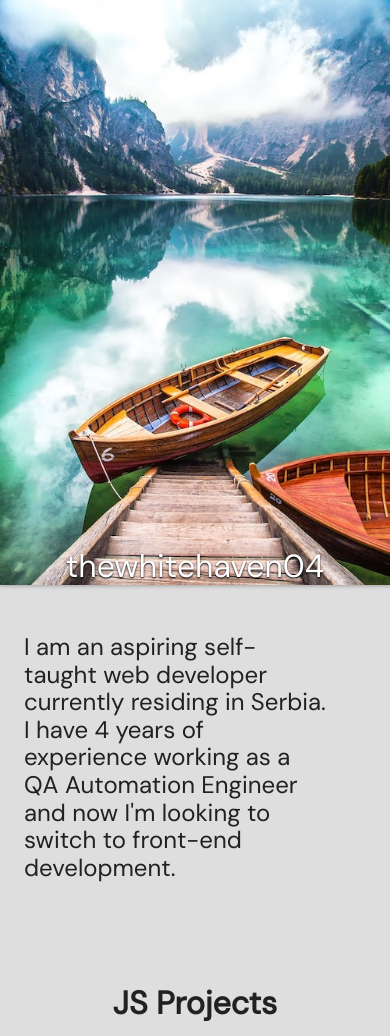
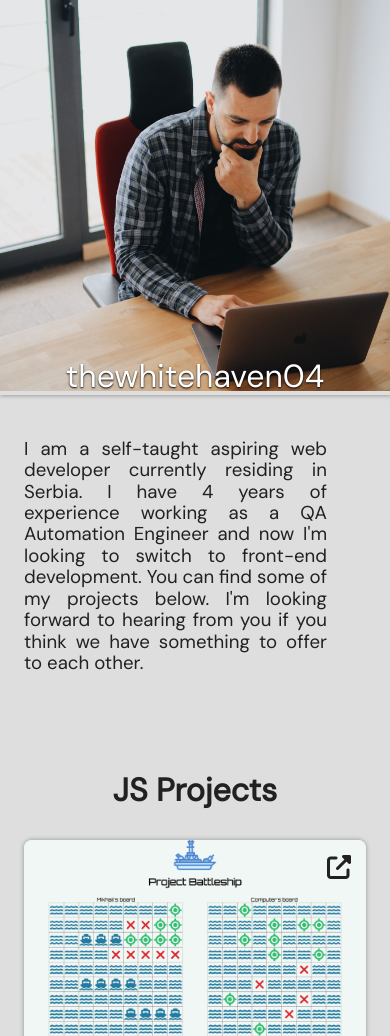
Before and after one commit to thewhitehaven04/PersonalPortfolio, a website built with webpack: page src/index.html in a window 390 px wide. Shown: the top 1036 px of the page. Built offline with nearby package versions, Linux system fonts and the light colour scheme; files whose address does not match are found by name.

Commit message:
updated header

```diff
--- a/src/index.html
+++ b/src/index.html
@@ -17,22 +17,45 @@
       rel="stylesheet"
       href="https://fonts.googleapis.com/css?family=DM+Sans"
     />
+    <link
+      rel="stylesheet"
+      href="https://fonts.googleapis.com/css?family=Space+Grotesk"
+    />
     <title>thewhitehaven04</title>
   </head>
   <body class="font-color-dark flex-column g-double">
     <header class="flex-column flex-a-center">
       <article
-        class="flex-column flex-j-end flex-a-center background-header b-shadow"
+        class="flex-column flex-j-end flex-a-center b-shadow pos-relative"
       >
-        <span class="color-white font-s-larger font-outline"
+        <picture>
+          <source
+            srcset="
+              /src/resources/images/backgrounds/compressed_rectangular.jpg
+            "
+            media="(min-width: 481px)"
+          />
+          <source
+            srcset="/src/resources/images/backgrounds/compressed_square.jpg"
+            media="(max-width: 480px)"
+          />
+          <img
+            src="/src/resources/images/backgrounds/compressed_square.jpg"
+            alt="thewhitehaven04"
+            class="fit-cover w-100"
+          />
+        </picture>
+        <span class="color-white font-s-larger font-outline pos-absolute z-i-1"
           >thewhitehaven04</span
         >
       </article>
       <div class="flex-row flex-a-center g-double">
-        <p class="font-s-large pad-double font-color-primary max-w-90">
-          I am an aspiring self-taught web developer currently residing in
+        <p class="font-s-normal pad-double font-color-primary text-justify max-w-90">
+          I am a self-taught aspiring web developer currently residing in
           Serbia. I have 4 years of experience working as a QA Automation
-          Engineer and now I'm looking to switch to front-end development.
+          Engineer and now I'm looking to switch to front-end development. You
+          can find some of my projects below. I'm looking forward to hearing
+          from you if you think we have something to offer to each other.
         </p>
         <button
           type="button"
@@ -42,7 +65,9 @@
       </div>
     </header>
     <main class="pad-double g-double">
-      <h1 class="font-s-larger text-center font-color-primary grid-header">JS Projects</h1>
+      <h1 class="font-s-larger text-center font-color-primary grid-header">
+        JS Projects
+      </h1>
       <article
         class="flex-column first-column flex-a-stretch b-shadow bg-card-color-primary border-round grid-column-1"
       >
@@ -52,7 +77,7 @@
           class="max-w-100 pos-relative"
         >
           <i
-            class="fa-solid fa-up-right-from-square top-right-position font-color-primary font-s-large"
+            class="fa-solid fa-up-right-from-square top-right-position z-i-1 font-color-primary font-s-large"
           ></i>
           <div class="carousel flex-row">
             <img
@@ -99,7 +124,7 @@
           class="max-w-100 pos-relative"
         >
           <i
-            class="fa-solid fa-up-right-from-square top-right-position font-color-primary font-s-large"
+            class="fa-solid fa-up-right-from-square top-right-position z-i-1 font-color-primary font-s-large"
           ></i>
           <div class="carousel flex-row">
             <img
@@ -146,7 +171,7 @@
           class="max-w-100 pos-relative"
         >
           <i
-            class="fa-solid fa-up-right-from-square top-right-position font-color-primary font-s-large"
+            class="fa-solid fa-up-right-from-square top-right-position z-i-1 font-color-primary font-s-large"
           ></i>
           <div class="carousel flex-row">
             <img
@@ -186,7 +211,7 @@
           </div>
           <p class="font-s-normal font-color-secondary">
             Basic Shopping Cart project built with the goal of figuring out how
-            react-router-dom and react-router-dom and react-testing-library
+            react-router-dom and react-testing-library work
           </p>
         </div>
       </article>
@@ -199,7 +224,7 @@
           class="max-w-100 pos-relative"
         >
           <i
-            class="fa-solid fa-up-right-from-square top-right-position font-color-primary font-s-large"
+            class="fa-solid fa-up-right-from-square top-right-position z-i-1 font-color-primary font-s-large"
           ></i>
           <img
             src="/src/resources/images/project_screenshots/memory_card/memory_card.png"
--- a/src/styles/style.css
+++ b/src/styles/style.css
@@ -13,12 +13,11 @@ body {
     'Segoe UI Symbol';
   margin: 0 auto;
 
-  --header-bg: url('./../resources/images/backgrounds/photo_large.jpeg');
-  --header-bg-size: cover;
   --max-main-width: 100vw;
   --bg-color: #dedede;
   --font-color-primary: #212121;
   --font-color-secondary: #757575;
+  --font-header: 'Space Grotesk';
   --shadow-color: #9e9e9e;
   --card-color: #f5f5f5;
   background-color: var(--bg-color);
@@ -73,7 +72,6 @@ main {
 
 @media screen and (max-width: 1080px) and (min-width: 481px) {
   body {
-    --header-bg: url('./../resources/images/backgrounds/photo.jpg');
     --max-main-width: 100vw;
   }
 }
@@ -81,8 +79,6 @@ main {
 /** header background setup */
 @media screen and (max-width: 480px) {
   body {
-    --header-bg: url('./../resources/images/backgrounds/photo_small.jpg');
-    --header-bg-size: contain;
     --max-main-width: 100vw;
   }
 
@@ -194,6 +190,10 @@ main {
   font-size: 18pt;
 }
 
+.font-header {
+  font-family: var(--font-header);
+}
+
 .font-outline {
   text-shadow: 0px 1px 2px black;
 }
@@ -210,8 +210,8 @@ main {
   text-align: center;
 }
 
-.object-fit {
-  object-fit: cover;
+.text-justify {
+  text-align: justify;
 }
 
 .color-white {
@@ -231,13 +231,6 @@ main {
   overflow: hidden;
 }
 
-.background-header {
-  background-image: var(--header-bg);
-  background-size: var(--header-bg-size);
-  width: var(--max-main-width);
-  aspect-ratio: 2/3;
-}
-
 .carousel {
   overflow-x: visible;
   transition-property: transform;
@@ -249,9 +242,20 @@ main {
   position: relative;
 }
 
+.pos-absolute {
+  position: absolute;
+}
+
 .top-right-position {
   position: absolute;
   top: 15px;
   right: 15px;
+}
+
+.fit-cover {
+  object-fit: cover;
+}
+
+.z-i-1 {
   z-index: 1;
 }
```
Also changed, not shown: src/resources/images/backgrounds/compressed_rectangular.jpg (added), src/resources/images/backgrounds/compressed_square.jpg (added), src/resources/images/backgrounds/pexels-djordje-petrovic-2102415.jpg (deleted), src/resources/images/backgrounds/photo.jpg (deleted), src/resources/images/backgrounds/photo_large.jpeg (deleted), src/resources/images/backgrounds/photo_small.jpg (deleted), 5 other files.
